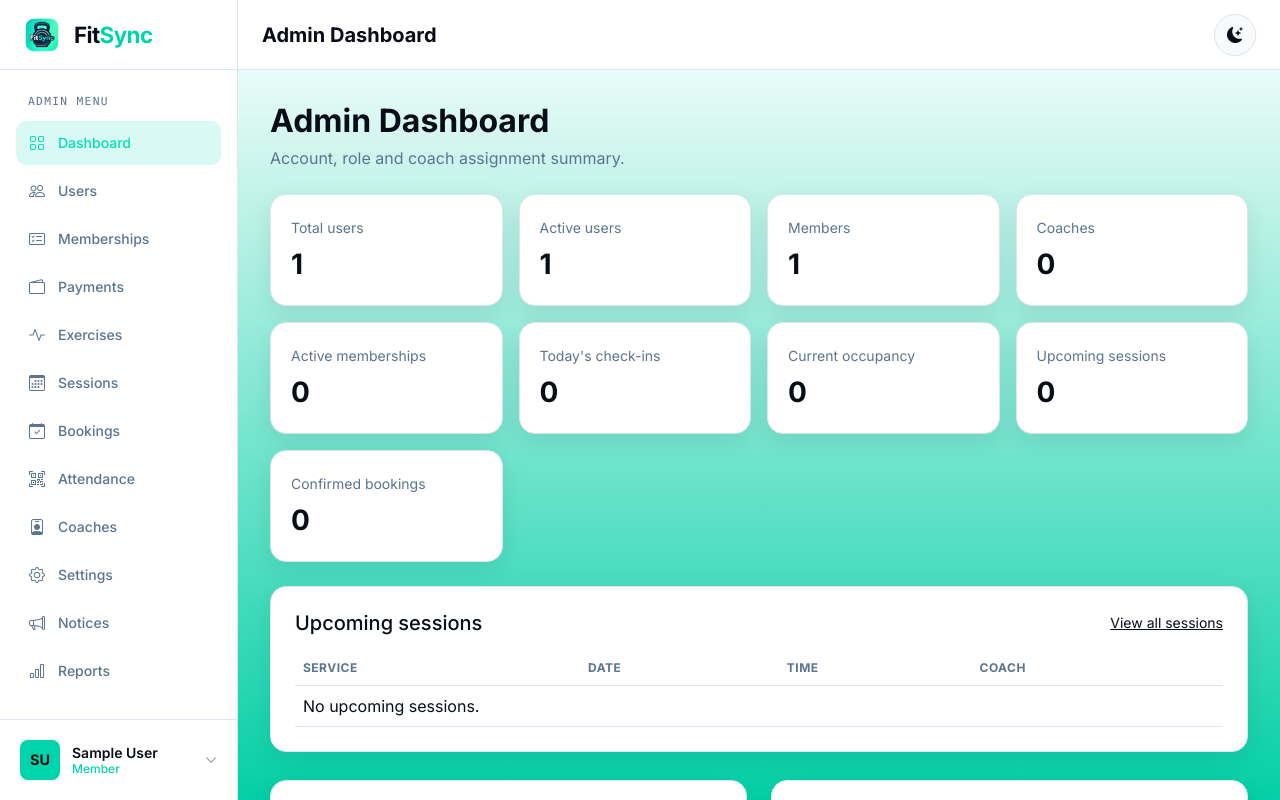
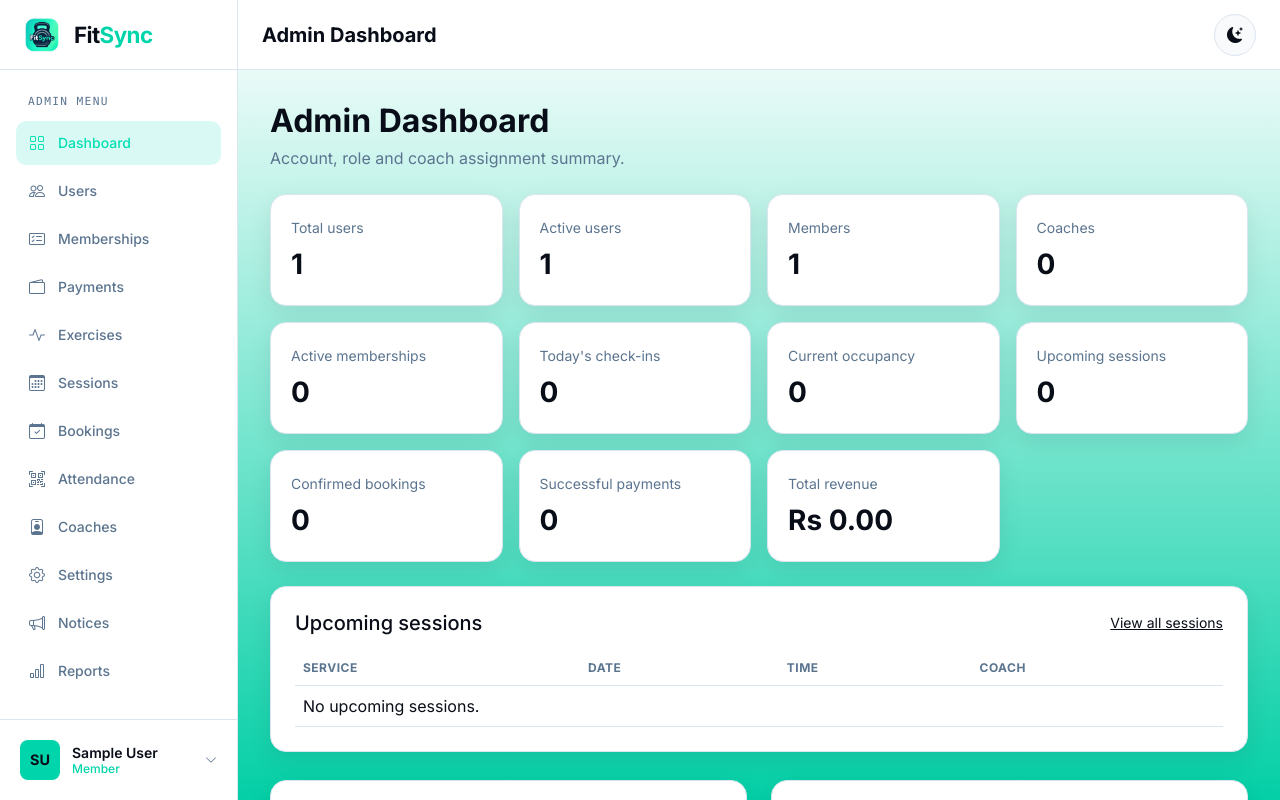
Before and after one commit to hanshineeteeluckdherry-rgb/FitSync, a Django app: page /accounts/dashboard/admin/ in a window 1280 px wide. Run offline with Django 5.2, Linux system fonts and the light colour scheme; the visitor is signed in with stand-in values (Sample User, id 1); data comes from the database, SQL or seed files in the repository; data that the repository does not hold is empty.

Commit message:
Add payment and revenue statistics

```diff
--- a/accounts/views.py
+++ b/accounts/views.py
@@ -3,7 +3,7 @@ from datetime import date
 from django.contrib import messages
 from django.contrib.auth import login, logout, update_session_auth_hash
 from django.contrib.auth.decorators import login_required
-from django.db.models import Q
+from django.db.models import Q, Sum
 from django.shortcuts import get_object_or_404, redirect, render
 from django.utils.http import url_has_allowed_host_and_scheme
 
@@ -21,7 +21,7 @@ from .models import CoachAssignment, CoachProfile, MemberProfile, User
 from attendance.models import AttendanceRecord
 from bookings.models import Booking, Session
 from workouts.models import WeightRecord, WorkoutPlan, WorkoutSession
-from memberships.models import Membership
+from memberships.models import Membership, Payment
 
 
 def register(request):
@@ -178,6 +178,7 @@ def admin_dashboard(request):
         date__gte=today,
         status=Session.Status.SCHEDULED,
     ).select_related("service", "instructor")
+    successful_payments = Payment.objects.filter(status=Payment.Status.SUCCESS)
 
     context = {
         "total_users": User.objects.count(),
@@ -203,6 +204,8 @@ def admin_dashboard(request):
         "confirmed_booking_count": Booking.objects.filter(
             status=Booking.Status.CONFIRMED,
         ).count(),
+        "successful_payment_count": successful_payments.count(),
+        "total_revenue": successful_payments.aggregate(total=Sum("amount"))["total"] or 0,
         "active_sidebar": "dashboard",
     }
     return render(request, "accounts/dashboards/admin_dashboard.html", context)
--- a/templates/accounts/dashboards/admin_dashboard.html
+++ b/templates/accounts/dashboards/admin_dashboard.html
@@ -13,6 +13,8 @@
 <div class="col-sm-6 col-xl-3"><div class="summary-card"><span class="summary-label">Current occupancy</span><p class="summary-value">{{ current_occupancy }}</p></div></div>
 <div class="col-sm-6 col-xl-3"><div class="summary-card"><span class="summary-label">Upcoming sessions</span><p class="summary-value">{{ upcoming_session_count }}</p></div></div>
 <div class="col-sm-6 col-xl-3"><div class="summary-card"><span class="summary-label">Confirmed bookings</span><p class="summary-value">{{ confirmed_booking_count }}</p></div></div>
+<div class="col-sm-6 col-xl-3"><div class="summary-card"><span class="summary-label">Successful payments</span><p class="summary-value">{{ successful_payment_count }}</p></div></div>
+<div class="col-sm-6 col-xl-3"><div class="summary-card"><span class="summary-label">Total revenue</span><p class="summary-value">Rs {{ total_revenue|floatformat:2 }}</p></div></div>
 </div>
 <div class="card p-4 mt-4">
     <div class="d-flex justify-content-between align-items-center gap-3 mb-3">
```
